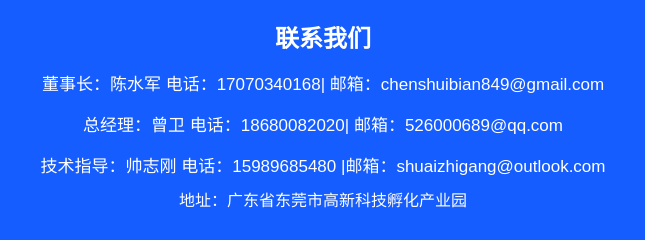
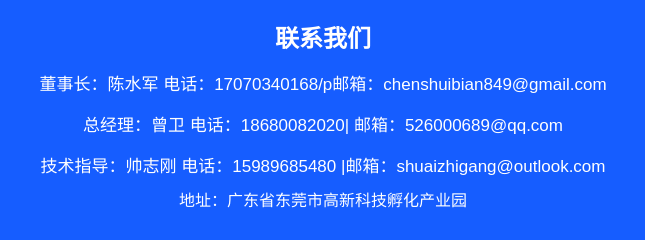
Before and after one commit to s15989685480-blip/bug-free-umbrella, a plain HTML site: page index.html in a window 1280 px wide. Shown: the part 1999-2239 px from the top of the page, 317-962 px from the left. Drawn offline with Linux system fonts and the light colour scheme.

Commit message:
Update index.html

```diff
--- a/index.html
+++ b/index.html
@@ -258,7 +258,7 @@
 <section id="contact" class="wrap">
     <div class="contact-box">
         <h2>联系我们</h2>
-        <p style="margin-top:16px;font-size:17px;">董事长：陈水军      电话：17070340168|    邮箱：chenshuibian849@gmail.com</p>
+        <p style="margin-top:16px;font-size:17px;">董事长：陈水军      电话：17070340168/p邮箱：chenshuibian849@gmail.com</p>
         <p style="margin-top:16px;font-size:17px;">总经理：曾卫        电话：18680082020|    邮箱：526000689@qq.com</p>
         <p style="margin-top:16px;font-size:17px;">技术指导：帅志刚   电话：15989685480   |邮箱：shuaizhigang@outlook.com</p>
         <p style="margin-top:10px;">地址：广东省东莞市高新科技孵化产业园</p>
```
